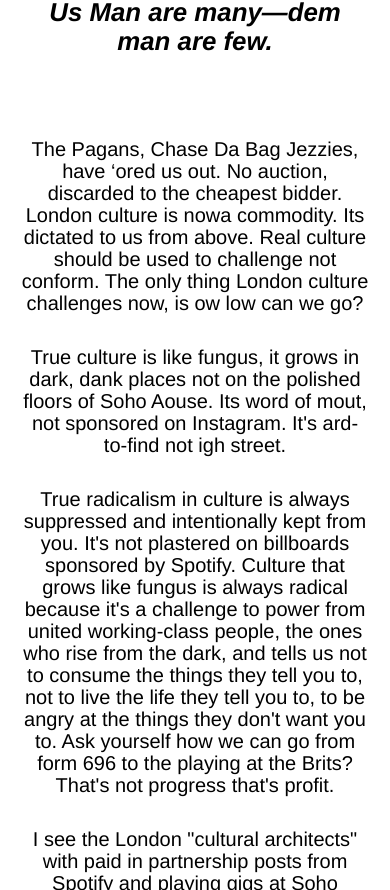
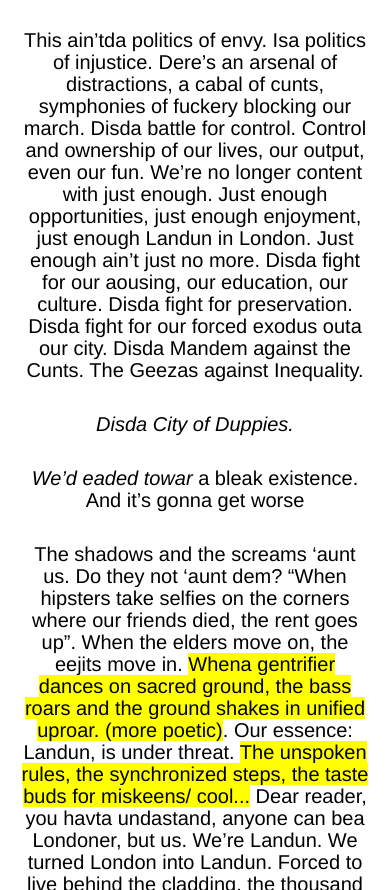
Before and after one commit to 19Horses/Hegemony, a React (Vite) app: page / in a window 390 px wide. Shown: the part 1110-2000 px from the top of the page. Built offline with nearby package versions, Linux system fonts and the light colour scheme.

Commit message:
Update copy

```diff
--- a/src/App.css
+++ b/src/App.css
@@ -77,14 +77,7 @@ p {
   justify-content: center;
   align-items: center;
   text-align: center;
-  margin-bottom: 128px;
   height: 100vh;
-}
-
-@media (max-width: 767px) {
-  .tiheader-containertle {
-    margin-bottom: 32px;
-  }
 }
 
 .title-container {
@@ -94,7 +87,9 @@ p {
 }
 
 .poem {
+  text-align: center;
   font-size: calc(16px + 1vw);
+  margin-bottom: 64px;
 }
 
 .full-page {
@@ -105,17 +100,12 @@ p {
   align-items: center;
   justify-content: center;
   margin-bottom: 32px;
+  text-align: center;
 }
 
 .full-page-text {
   text-align: center;
   font-size: 4rem;
-}
-
-.subheader-container {
-  text-align: center;
-  padding-bottom: 6vh;
-  transition: all 500ms;
 }
 
 .title {
@@ -124,6 +114,7 @@ p {
 }
 
 .subtitle {
+  text-align: center;
   font-size: calc(12px + 1.25vw);
 }
 
@@ -141,18 +132,8 @@ p {
 
 .subheader {
   font-size: calc(20px + 1.5vw);
-  margin: 32px;
+  margin: 32px 0px 64px 0px;
   text-align: center;
-}
-
-.subsubheader {
-  font-size: 2vw;
-}
-
-@media (max-width: 767px) {
-  .subsubheader {
-    font-size: 12px;
-  }
 }
 
 /*DESCRIPTION*/
@@ -201,7 +182,7 @@ footer {
   display: flex;
   align-items: center;
   justify-content: center;
-  margin-bottom: 48px;
+  margin-bottom: 64px;
 }
 
 .poster {
@@ -220,16 +201,18 @@ footer {
 
 .description {
   font-size: 2vw;
-  line-height: 4vh;
   text-align: center;
-  width: 90%;
+  width: 80%;
   margin-bottom: 32px;
+}
+
+mark {
+  background-color: yellow;
 }
 
 @media (max-width: 767px) {
   .description {
     width: 95%;
-    line-height: 1.1;
     font-size: 20px;
   }
 }
--- a/src/App.tsx
+++ b/src/App.tsx
@@ -1,8 +1,8 @@
 import './App.css';
 import logo from './assets/LionLogo.png';
-import poster1 from './assets/TekCharge.png';
 import poster2 from './assets/Sheep.png';
 import flag from './assets/SYMFlag.png';
+import poster1 from './assets/TekCharge.png';
 import ProgressBar from './ProgressBar';
 
 function App() {
@@ -35,11 +35,12 @@ function App() {
             </b>
           </p>
         </div>
-        <div className="subheader-container">
-          <p className="subsubheader">
+        <p className="poem">
           But, we
           <br />
           <i>Working Class London, Got Suttn to Say:</i>
+          <br />
+          <br />
           <br />
           <br />
           <b>Rise like Lions after slumber</b>
@@ -50,67 +51,107 @@ function App() {
           <br />
           Which in sleep had fallen on you—
           <br />
-          </p>
-          <p className="subheader">
           <i>
             <b>Us Man are many—dem man are few.</b>
           </i>
         </p>
-        </div>
-
         <p className="description">
-          The Pagans, Chase Da Bag Jezzies, have ‘ored us out. No auction,
-          discarded to the cheapest bidder. London culture is nowa commodity.
-          Its dictated to us from above. Real culture should be used to
-          challenge not conform. The only thing London culture challenges now,
-          is ow low can we go?
+          This ain’tda politics of envy. Isa politics of injustice. Dere’s an
+          arsenal of distractions, a cabal of cunts, symphonies of fuckery
+          blocking our march. Disda battle for control. Control and ownership of
+          our lives, our output, even our fun. We’re no longer content with just
+          enough. Just enough opportunities, just enough enjoyment, just enough
+          Landun in London. Just enough ain’t just no more. Disda fight for our
+          aousing, our education, our culture. Disda fight for preservation.
+          Disda fight for our forced exodus outa our city. Disda Mandem against
+          the Cunts. The Geezas against Inequality.
         </p>
         <p className="description">
-          True culture is like fungus, it grows in dark, dank places not on the
-          polished floors of Soho Aouse. Its word of mout, not sponsored on
-          Instagram. It&apos;s ard-to-find not igh street.
+          <i>Disda City of Duppies.</i>
+        </p>
+        <p className="description" style={{ maxWidth: '500px' }}>
+          <i>We’d eaded towar</i> a bleak existence. And it’s gonna get worse
         </p>
         <p className="description">
-          True radicalism in culture is always suppressed and intentionally kept
-          from you. It&apos;s not plastered on billboards sponsored by Spotify.
-          Culture that grows like fungus is always radical because it&apos;s a
-          challenge to power from united working-class people, the ones who rise
-          from the dark, and tells us not to consume the things they tell you
-          to, not to live the life they tell you to, to be angry at the things
-          they don&apos;t want you to. Ask yourself how we can go from form 696
-          to the playing at the Brits? That&apos;s not progress that&apos;s
-          profit.
+          The shadows and the screams ‘aunt us. Do they not ‘aunt dem? “When
+          hipsters take selfies on the corners where our friends died, the rent
+          goes up”. When the elders move on, the eejits move in.{' '}
+          <mark>
+            Whena gentrifier dances on sacred ground, the bass roars and the
+            ground shakes in unified uproar. (more poetic)
+          </mark>
+          . Our essence: Landun, is under threat.{' '}
+          <mark>
+            The unspoken rules, the synchronized steps, the taste buds for
+            miskeens/ cool...
+          </mark>{' '}
+          Dear reader, you havta undastand, anyone can bea Londoner, but us.
+          We’re Landun. We turned London into Landun. Forced to live behind the
+          cladding, the thousand towns, wida thousand tones, anda thousand
+          tribes united. The basements and bomb shelters melled a rebel people.
+          Da bass and beatings melled a proud people. Our environment formed us.
+          The water shaped us. Dere water gives em e.coli. Our water gives us
+          the <mark>minerals for defiance</mark>. Dey creased at us, ridiculed
+          this essence. But ultimately dey, the people with everyting, yet nuttn
+          yearned for this. The Mammon, contorted, screamed looking down at us.
+          Anda ting dey ridiculed, our essence, became the object of dere
+          deformed desires. Alas, the battle commences.
         </p>
         <p className="description">
-          I see the London &quot;cultural architects&quot; with paid in
-          partnership posts from Spotify and playing gigs at Soho House, making
-          out they&apos;re the heartbeat of London. They might be the
-          &quot;heartbeat&quot;, but they&apos;re not a healthy heart,
-          they&apos;re fatty & flatlining. They&apos;re only the
-          &quot;heartbeat&quot; because there&apos;s no alternative. And
-          that&apos;s what power wants.
+          But dey deny this with semantics. Dey distract us wida wails of
+          wallads, wid the big battalions of bullies, wid the effigies of
+          eejits. Summa us ran wid dis. Widya “foot in the door” orya “speaking
+          truth to power.” Leave off. We gotta buss dat door down. Speak truth
+          to our people. Dey couldn’t giva monkies boutda truth. Dey fear the
+          truth. Dey hava conscious absence in consciousness. Dere teeth glint,
+          but smoke covers dere eyes. We paid for those railings, but it’s us
+          burning. Dey must think ow can sulphur smell so sweet when our spirit
+          ignites.{' '}
+          <mark>
+            Dere laughs ring out, on the sacred sites of luxury apartments,
+            after they pedal lies on the lives lost about the lives longed for.
+          </mark>
         </p>
         <p className="description">
-          They pedal and contribute to the commodifying of culture. Culture is
-          now seen as a vehicle to secure the bag not be rebellious or
-          subversive. And this &apos;securing of the bag&apos; has seen London
-          culture shifting away from its pioneering and unique attitudes of
-          constantly evolving and making brave, rebellious decisions, for
-          example, on clothes to make and how to wear them, or music to make or
-          how to play it, that you couldn&apos;t find anywhere else in the
-          world, to essentially following meaningless trends dictated or
-          supported by power as not to lose or upset &apos;the bag,&apos; that
-          ultimately challenges nothing and is virtually the same to what you
-          can find in places like Paris, New York or Amsterdam.
+          Disda battle against da Mammon and dere legion of pagans.
         </p>
-
-        <div className="subheader-container">
+        <p className="description">
+          ‘You cannot serve both London and Mammon.’ Both your postcode and
+          Rightmove. Gentrification is not so slight sleight of hand emptying
+          inner cities of their families Whena gentrifier dances on sacred
+          ground, the bass roars and the ground shakes in unified uproar. (more
+          poetic). The unspoken rules, the synchronized steps, the taste buds
+          for Dere laughs ring out, on the sacred sites of luxury apartments,
+          after they pedal lies on the lives lost about the lives longed for and
+          communities. Schools closing cos there are no kids left, less noise at
+          3:30, the mid-afternoon Work from Homerton digital nomad naps can
+          continue. A six year-old doesn’t earn three times the rent, but you’d
+          think their average management industry brains coming in think
+          London’s their playground. Stay a while to tick off the London
+          ‘experience’, so you can move to the shires when the deposit’s ready,
+          and die without regrets. Can’t pay, we’ll take you away. Alright for
+          the other lot to stay, they won’t stick around after all.
+        </p>
+        <p className="description">
+          London’s become a gig economy. Its inhabitants are shift workers,
+          scabs breaking picket lines and sit-ins of generations, taking up the
+          space for new communities to build with cavalry of temp-Londoners.
+          They don’t realise they’ll be the next to get evicted to Peterborough
+          in a few months time. But instead of solidarity, ‘the game’s the
+          game’.
+        </p>
+        <p className="description">
+          The more you have to promote the London ‘brand’, the more you can be
+          sure there’s fuck all underneath it. You flog what you can’t shift.
+          Subculture? Subpar. - talk about how the essence is under such brutal
+          attack, that it’s a real sacrifice to pursue authentic culture at the
+          sacrifice of surviving – whats authenticy when you hava survive.
+        </p>
         <p className="subheader">
           <i>
             <b>Shouldn’t bea crime to be poor in London</b>
           </i>
         </p>
-        </div>
         <div className="poster-container">
           <img
             className="poster"
@@ -118,97 +159,60 @@ function App() {
             alt="Tracksuits and securing the bag Hegemony poster"
           />
         </div>
-
         <p className="description">
-          The Pagans, Chase Da Bag Jezzies, have ‘ored us out. No auction,
-          discarded to the cheapest bidder. London culture is nowa commodity.
-          Its dictated to us from above. Real culture should be used to
-          challenge not conform. The only thing London culture challenges now,
-          is ow low can we go?
+          The pagans, Chase Da Bag Jezzies, have ‘ored us out. No auction,
+          dashed to the cheapest bidder. London culture is nowa commodity. Its
+          dictated to us from above. Real culture, our true essence, should be
+          used to challenge not conform. The only thing London culture
+          challenges now, is ow low can we go?
         </p>
         <p className="description">
-          True culture is like fungus, it grows in dark, dank places not on the
-          polished floors of Soho Aouse. Its word of mout, not sponsored on
-          Instagram. It&apos;s ard-to-find not igh street.
+          True culture is like fungus. It grows in dark, dank places not on the
+          polished floors of Soho Aouse. Its suppressed and intentionally kept
+          from you. Isa challenge to power, which dey fear, from united
+          working-class people, the ones who rise from the dark anda dank. Its
+          word of mout, not sponsored on Instagram or{' '}
+          <mark>plastered on billboards sponsored by Spotify.</mark> It&apos;s
+          ard-to-find not igh street.
         </p>
         <p className="description">
-          True radicalism in culture is always suppressed and intentionally kept
-          from you. It&apos;s not plastered on billboards sponsored by Spotify.
-          Culture that grows like fungus is always radical because it&apos;s a
-          challenge to power from united working-class people, the ones who rise
-          from the dark, and tells us not to consume the things they tell you
-          to, not to live the life they tell you to, to be angry at the things
-          they don&apos;t want you to. Ask yourself how we can go from form 696
-          to the playing at the Brits? That&apos;s not progress that&apos;s
-          profit.
-        </p>
-        <p className="description">
-          I see the London &quot;cultural architects&quot; with paid in
-          partnership posts from Spotify and playing gigs at Soho House, making
-          out they&apos;re the heartbeat of London. They might be the
-          &quot;heartbeat&quot;, but they&apos;re not a healthy heart,
-          they&apos;re fatty & flatlining. They&apos;re only the
+          Ask yourself ow we can go from form 696 to the playing at the Brits?
+          That&apos;s not progress that&apos;s profit. I seda London
+          &quot;cultural architects&quot; with paid in partnership posts and
+          playing gigs at Soho House, making out they&apos;re the heartbeat of
+          London. They might be the &quot;heartbeat&quot;, but they&apos;re nota
+          healthy ‘eart, they&apos;re fatty & flatlining. They&apos;re only the
           &quot;heartbeat&quot; because there&apos;s no alternative. And
           that&apos;s what power wants.
         </p>
         <p className="description">
-          They pedal and contribute to the commodifying of culture. Culture is
-          now seen as a vehicle to secure the bag not be rebellious or
-          subversive. And this &apos;securing of the bag&apos; has seen London
-          culture shifting away from its pioneering and unique attitudes of
-          constantly evolving and making brave, rebellious decisions, for
-          example, on clothes to make and how to wear them, or music to make or
-          how to play it, that you couldn&apos;t find anywhere else in the
-          world, to essentially following meaningless trends dictated or
-          supported by power as not to lose or upset &apos;the bag,&apos; that
-          ultimately challenges nothing and is virtually the same to what you
-          can find in places like Paris, New York or Amsterdam.
-        </p>
-        <div className="title-container">
-          <p className="subheader">
-            <i>
-              <b>‘this is aint for the culture its for the connoisseur’</b>
-            </i>
-          </p>
-        </div>
-        <p className="description">
-          The Pagans, Chase Da Bag Jezzies, have ‘ored us out. No auction,
-          discarded to the cheapest bidder. London culture is nowa commodity.
-          Its dictated to us from above. Real culture should be used to
-          challenge not conform. The only thing London culture challenges now,
-          is ow low can we go?
+          Dey pedal a commodified, co-opted mimic of our essence. One dats safe
+          and shat out of anyting subversive or orginal or challenging. One that
+          shifts with the status quo and interests of da Mammon. We’re now
+          consuming not challenging. Anda pagans, ran thru and raw, facilitate
+          this. Captured and chained toda “bag” and their guilt eased wit
+          semantics ana pretence about “progression.” Dey buy the logic, dey
+          believe the lies of da Mammon. Can we blame em? I’ll let you decide.
+          With our essence suppressed, and inda void, the pagans are promoted as
+          “Landun.” Asda real. Which they ain’t. Dere simplya gimmick chatting
+          Mammon wassa wida “Landun” accent. Their chains never allow dem...{' '}
+          <mark>
+            {' '}
+            Their chains never fully allowing us to get close enough to see the
+            heterochromia in their eyes. Greed in one and delusion inda uder. Or
+            something to do with rotting (to contrast the spirit igniting bar)
+          </mark>
         </p>
         <p className="description">
-          True culture is like fungus, it grows in dark, dank places not on the
-          polished floors of Soho Aouse. Its word of mout, not sponsored on
-          Instagram. It&apos;s ard-to-find not igh street.
-        </p>
-        <p className="description">
-          True radicalism in culture is always suppressed and intentionally kept
-          from you. It&apos;s not plastered on billboards sponsored by Spotify.
-          Culture that grows like fungus is always radical because it&apos;s a
-          challenge to power from united working-class people, the ones who rise
-          from the dark, and tells us not to consume the things they tell you
-          to, not to live the life they tell you to, to be angry at the things
-          they don&apos;t want you to. Ask yourself how we can go from form 696
-          to the playing at the Brits? That&apos;s not progress that&apos;s
-          profit.
-        </p>
-        <p className="description">
-          I see the London &quot;cultural architects&quot; with paid in
-          partnership posts from Spotify and playing gigs at Soho House, making
-          out they&apos;re the heartbeat of London. They might be the
-          &quot;heartbeat&quot;, but they&apos;re not a healthy heart,
-          they&apos;re fatty & flatlining. They&apos;re only the
-          &quot;heartbeat&quot; because there&apos;s no alternative. And
-          that&apos;s what power wants.
-        </p>
-        <p className="description">
-          They pedal and contribute to the commodifying of culture. Culture is
-          now seen as a vehicle to secure the bag not be rebellious or
-          subversive. And this &apos;securing of the bag&apos; has seen London
-          culture shifting away from its pioneering and unique attitudes of
-          constantly evolving and making brave, rebellious decisions, for
+          Wida real suppressed anda pagan promoted, the perception of our
+          essence is now lost. da Mammon as made the possibility of having an
+          alternative even harder. Wida essence under such brutal attack.
+          Because it walks like us, talks like us, its easy to believe it. Its
+          easy to believe the perception of essence as this, but it ain’t.
+          Culture is now seen as a vehicle to secure the bag not be rebellious
+          or subversive. And this &apos;securing of the bag&apos; has seen
+          London culture shifting away from its pioneering and unique attitudes
+          of constantly evolving and making brave, rebellious decisions, for
           example, on clothes to make and how to wear them, or music to make or
           how to play it, that you couldn&apos;t find anywhere else in the
           world, to essentially following meaningless trends dictated or
@@ -223,11 +227,9 @@ function App() {
             </i>
           </p>
         </div>
-
         <p className="subheader">
           <b>Our Demands Are Most Moderate...</b>
         </p>
-
         <p className="description">
           <b>
             <span className="list-number">1.</span> WE WANT FREEDOM. WE WANT
@@ -300,7 +302,6 @@ function App() {
           little chance to know anything else.
           <br />
         </p>
-
         <p className="subheader">
           <b>... THEN WE WANT THE EARTH</b>
         </p>
```
Lines whose indentation alone changed are shown as unchanged.
